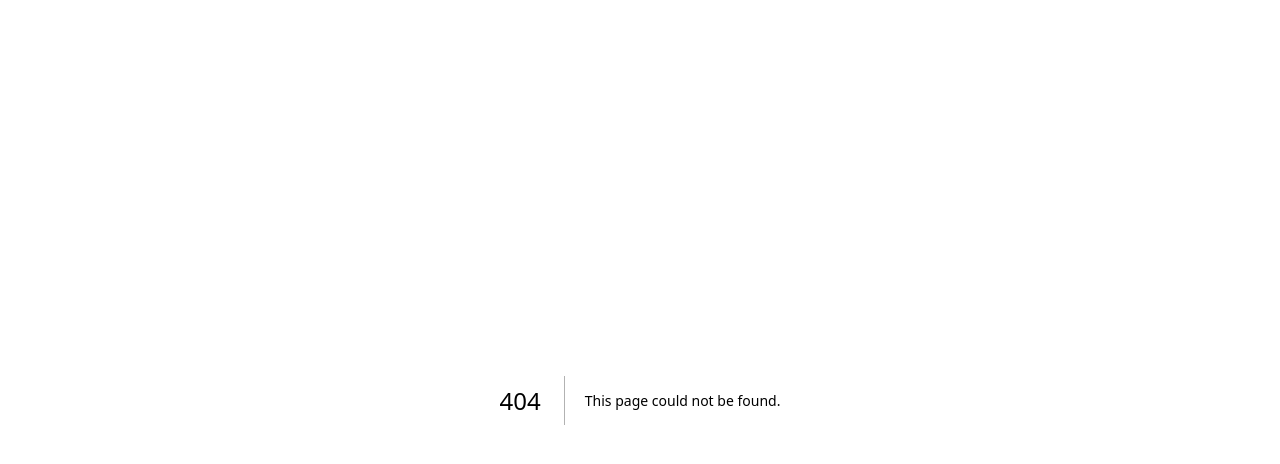
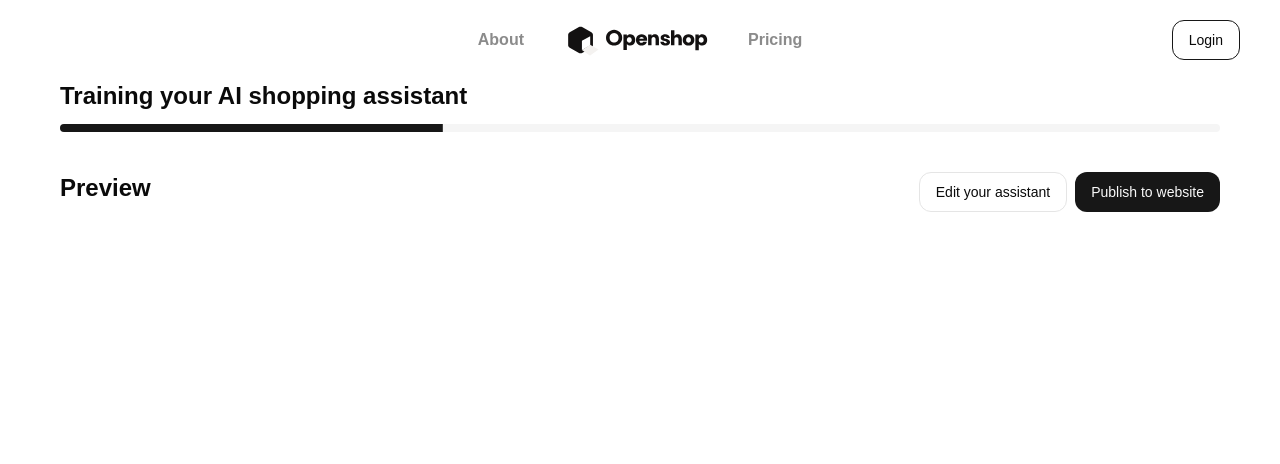
Before and after one commit to Fahimefto/openshopai, a Next.js app: page /train in a window 1280 px wide. Before the commit this address had no page. Shown: the top 464 px of the page. Built offline with nearby package versions, Linux system fonts and the light colour scheme; a web font is replaced by a local one.

Commit message:
add train page

```diff
--- a/package.json
+++ b/package.json
@@ -19,6 +19,7 @@
     "next": "14.2.3",
     "react": "^18",
     "react-dom": "^18",
+    "react-icons": "^5.2.1",
     "react-redux": "^9.1.2",
     "tailwind-merge": "^2.3.0",
     "tailwindcss-animate": "^1.0.7",
--- a/src/app/(public)/import/client.tsx
+++ b/src/app/(public)/import/client.tsx
@@ -37,6 +37,7 @@ import {
 
 import Image from "next/image";
 import HR from "@/components/ui/hr";
+import { FcGoogle } from "react-icons/fc";
 
 const PaginationSection = () => {
   return (
@@ -73,7 +74,7 @@ const ProductCard = () => {
   return (
     <Card
       className={cn("w-full  hover:cursor-pointer", {
-        "outline-primary outline": selected,
+        "outline-primary outline animate-pulse": selected,
       })}
       onClick={() => setSelected((prev) => !prev)}
     >
@@ -82,7 +83,7 @@ const ProductCard = () => {
           <p className="line-clamp-3">Vancouver Swiss Water Decaf</p>
 
           {selected ? (
-            <SquareCheckBigIcon className="w-4 h-4 justify-start " />
+            <SquareCheckBigIcon className="w-4 h-4 justify-start" />
           ) : (
             <div className={"w-4 h-4 rounded border justify-start "} />
           )}
@@ -96,7 +97,7 @@ const ProductCard = () => {
       <CardFooter>
         <div className="flex gap-2 items-center text-primary/50">
           <Globe className="w-4 h-4" />
-          <p>www.oneshop.ai</p>
+          <p>www.openshop.ai</p>
         </div>
       </CardFooter>
     </Card>
@@ -135,7 +136,8 @@ const ProductSection = () => {
                   />
                   <Button className="w-full">Sign In</Button>
                   <HR text="OR" />
-                  <Button className="w-full" variant={"outline"}>
+                  <Button className="w-full flex gap-2" variant={"outline"}>
+                    <FcGoogle className="w-5 h-5" />
                     Sign In with google
                   </Button>
                 </div>
@@ -158,10 +160,16 @@ const ProductSection = () => {
   );
 };
 
-const ProgressSection = () => {
+export const ProgressSection = ({
+  title,
+  progress,
+}: {
+  title: string;
+  progress?: number;
+}) => {
   return (
     <section className="flex flex-col gap-3">
-      <h1 className="text-2xl font-semibold">Importing your Product</h1>
+      <h1 className="text-2xl font-semibold">{title}</h1>
       <Progress value={33} className="h-2" />
     </section>
   );
@@ -170,7 +178,7 @@ const ProgressSection = () => {
 export default function Import() {
   return (
     <div className="flex flex-col gap-10 lg:px-10">
-      <ProgressSection />
+      <ProgressSection title="Importing your Product" />
       <ProductSection />
     </div>
   );
--- /dev/null
+++ b/src/app/(public)/train/client.tsx
@@ -0,0 +1,27 @@
+import MainLayout from "@/components/layout/main-layout";
+import React from "react";
+import { ProgressSection } from "../import/client";
+import { Button } from "@/components/ui/button";
+
+const PreviewSection = () => {
+  return (
+    <div className="flex justify-between ">
+      <div>
+        <h2 className="text-2xl font-bold">Preview</h2>
+      </div>
+      <div className="flex gap-2">
+        <Button variant="outline">Edit your assistant</Button>
+        <Button>Publish to website</Button>
+      </div>
+    </div>
+  );
+};
+
+export default function Train() {
+  return (
+    <section className="flex flex-col gap-10 lg:px-10">
+      <ProgressSection title="Training your AI shopping assistant" />
+      <PreviewSection />
+    </section>
+  );
+}
--- /dev/null
+++ b/src/app/(public)/train/page.tsx
@@ -0,0 +1,6 @@
+import React from "react";
+import Train from "./client";
+
+export default function TrainPage() {
+  return <Train />;
+}
--- a/src/app/globals.css
+++ b/src/app/globals.css
@@ -54,6 +54,31 @@
     @apply border-border;
   }
   body {
-    @apply bg-background text-foreground;
+    @apply bg-background text-foreground overflow-x-hidden;
   }
 }
+
+/* width */
+::-webkit-scrollbar {
+  width: 5px;
+  opacity: 0.5;
+}
+
+/* Track */
+::-webkit-scrollbar-track {
+  border-radius: 2px;
+  opacity: 0.5;
+  background: hsl(var(--accent));
+}
+
+/* Handle */
+::-webkit-scrollbar-thumb {
+  background: hsl(var(--primary));
+
+  border-radius: 2px;
+}
+
+/* Handle on hover */
+::-webkit-scrollbar-thumb:hover {
+  background: #555;
+}
--- a/src/app/layout.tsx
+++ b/src/app/layout.tsx
@@ -17,10 +17,10 @@ export default function RootLayout({
   children: React.ReactNode;
 }>) {
   return (
-    <html lang="en" suppressHydrationWarning>
+    <html lang="en">
       <body
         className={cn(
-          "min-h-screen bg-background font-sans antialiased",
+          "min-h-screen bg-background font-sans antialiased max-w-screen",
           fontSans.variable
         )}
       >
--- a/src/components/layout/main-layout.tsx
+++ b/src/components/layout/main-layout.tsx
@@ -9,9 +9,11 @@ export default function MainLayout({
   children: React.ReactNode;
 }) {
   return (
-    <div className="relative w-full">
+    <div className="relative w-full ">
       <Navbar />
-      <div className="flex flex-col gap-5 px-5">{children}</div>
+      <div className="flex flex-col gap-5 px-5 overflow-x-hidden">
+        {children}
+      </div>
     </div>
   );
 }
```
Also changed, not shown: 1 other file (tests, documents, lock files or other folders).
